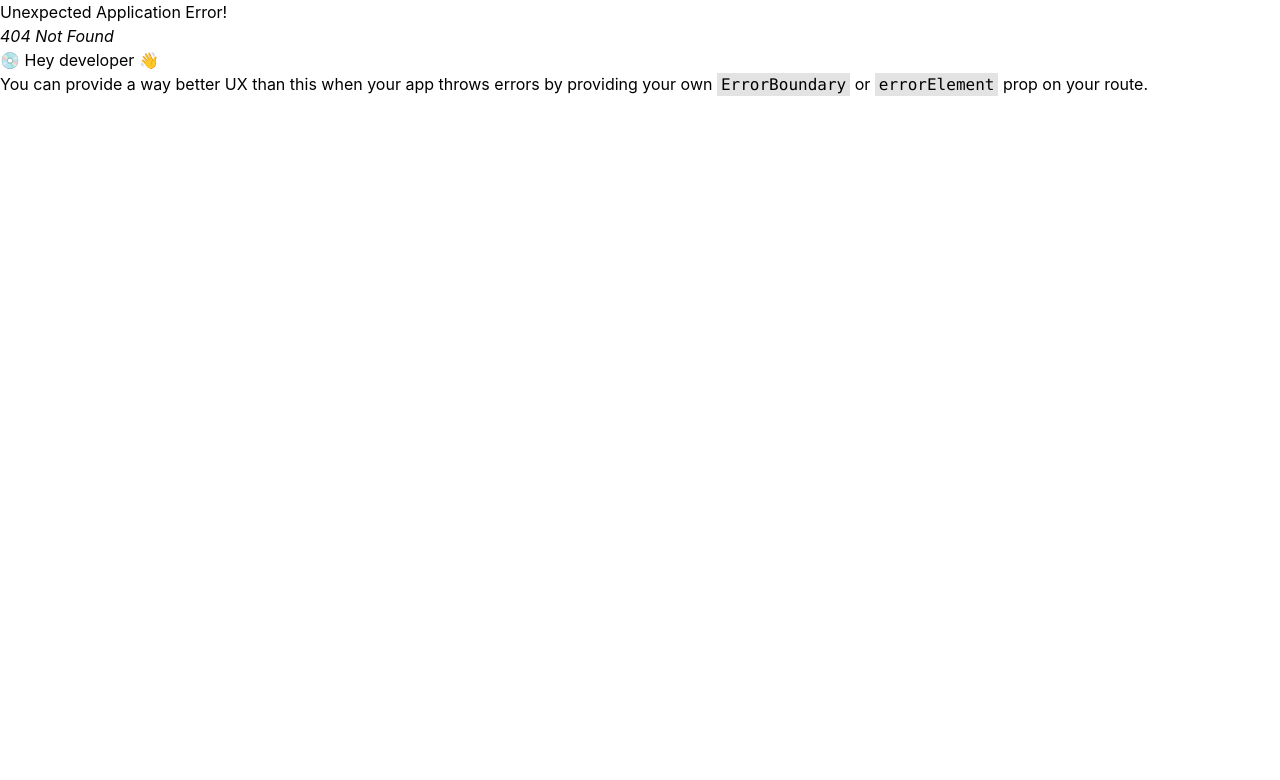
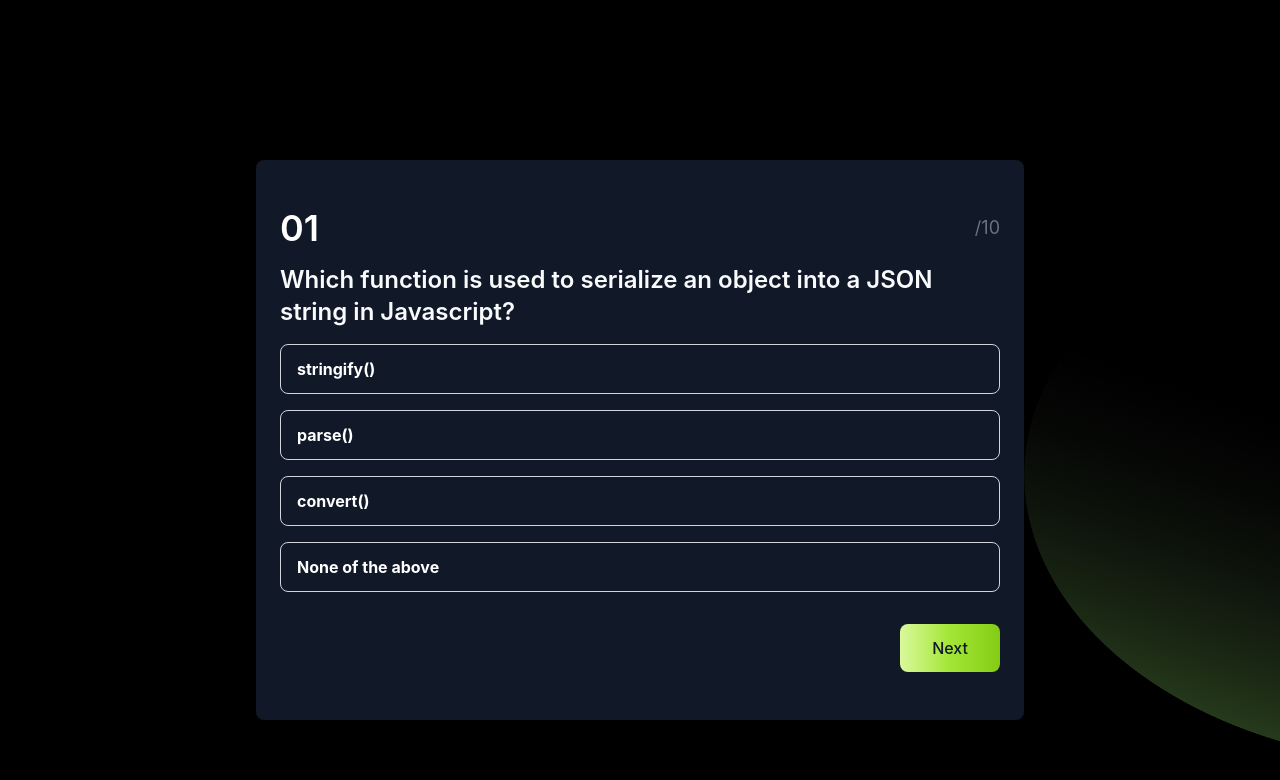
Before and after one commit to Sounab-2/GeniusGen, a React (Vite) app in the folder Frontend/: page /quiz in a window 1280 px wide. Before the commit this address had no page. Shown: the top 780 px of the page. Built offline with nearby package versions, Linux system fonts and the light colour scheme.

Commit message:
Quiz added

```diff
--- /dev/null
+++ b/Frontend/src/Pages/Quiz/Quiz.jsx
@@ -0,0 +1,107 @@
+import { useState } from 'react';
+import { quiz } from './QuizStore';
+
+const Quiz = () => {
+    const [activeQuestion, setActiveQuestion] = useState(0);
+    const [selectedAnswer, setSelectedAnswer] = useState('');
+    const [showResult, setShowResult] = useState(false);
+    const [selectedAnswerIndex, setSelectedAnswerIndex] = useState(null);
+    const [result, setResult] = useState({
+        score: 0,
+        correctAnswers: 0,
+        wrongAnswers: 0,
+    });
+    const [answered, setAnswered] = useState(false); // Track if an answer has been selected
+
+    const { questions } = quiz;
+    const { question, choices, correctAnswer } = questions[activeQuestion];
+
+    const onClickNext = () => {
+        if (activeQuestion !== questions.length - 1) {
+            setActiveQuestion((prev) => prev + 1);
+            setSelectedAnswer('');
+            setSelectedAnswerIndex(null);
+            setAnswered(false); // Reset answered state for the next question
+        } else {
+            setShowResult(true);
+        }
+    };
+
+    const onAnswerSelected = (answer, index) => {
+        if (!answered) { // Allow selection only if an answer hasn't been selected yet
+            setSelectedAnswerIndex(index);
+            setSelectedAnswer(answer);
+            const isCorrect = answer === correctAnswer;
+            setResult((prev) => ({
+                ...prev,
+                score: isCorrect ? prev.score + 1 : prev.score,
+                correctAnswers: isCorrect ? prev.correctAnswers + 1 : prev.correctAnswers,
+                wrongAnswers: isCorrect ? prev.wrongAnswers : prev.wrongAnswers + 1,
+            }));
+            setAnswered(true); // Set answered state to true once an answer is selected
+        }
+    };
+
+    const addLeadingZero = (number) => (number > 9 ? number : `0${number}`);
+
+    return (
+        <section className=' w-full min-h-screen bg-black flex justify-center items-center'>
+            <div>
+
+                {!showResult ? (
+                    <div className=" max-w-screen-md mx-auto bg-gray-900 rounded-lg mt-20 px-6 py-12">
+                        <img
+                            src='./src/assets/shape-4.png'
+                            alt="Background"
+                            className="absolute right-0 h-2/3 w-64  rotate-180"
+                        />
+                        <div className="flex items-center justify-between mb-4">
+                            <span className="text-white text-4xl font-semibold">
+                                {addLeadingZero(activeQuestion + 1)}
+                            </span>
+                            <span className="text-gray-500 text-lg">
+                                /{addLeadingZero(questions.length)}
+                            </span>
+                        </div>
+                        <h2 className="text-2xl text-slate-50 font-semibold mb-4">{question}</h2>
+                        <ul className="mb-8">
+                            {choices.map((choice, index) => (
+                                <li
+                                    key={choice}
+                                    onClick={() => onAnswerSelected(choice, index)}
+                                    className={`border border-gray-300 rounded-lg py-3 px-4 text-white font-bold cursor-pointer mb-4 ${answered && selectedAnswerIndex === index
+                                        ? choice === correctAnswer
+                                            ? ' border-green-600 bg-green-400'
+                                            : 'border-red-600 bg-red-400'
+                                        : ''
+                                        } ${answered && choice === correctAnswer && selectedAnswerIndex !== index
+                                            ? ' border-green-600 bg-green-400'
+                                            : ''
+                                        }`}
+                                >
+                                    {choice}
+                                </li>
+                            ))}
+                        </ul>
+                        <div className="flex justify-end">
+                            <button
+                                onClick={onClickNext}
+                                disabled={!answered} // Disable next button if no answer is selected
+                                className=" py-3 px-8 text-gray-900 bg-gradient-to-r from-lime-200 via-lime-400 to-lime-500 hover:bg-gradient-to-br focus:ring-4 focus:outline-none focus:ring-lime-300 dark:focus:ring-lime-800 font-medium rounded-lg   text-center "
+                            >
+                                {activeQuestion === questions.length - 1 ? 'Finish' : 'Next'}
+                            </button>
+                        </div>
+                    </div>
+                ) : (
+                    <div className="">
+                        <h3 className="text-2xl font-extrabold text-white  mb-4">Well done! You got {result.correctAnswers} out of {questions.length}  right. Keep up the good work!</h3>
+
+                    </div>
+                )}
+            </div>
+        </section>
+    );
+};
+
+export default Quiz;
--- /dev/null
+++ b/Frontend/src/Pages/Quiz/QuizStore.js
@@ -0,0 +1,69 @@
+export const quiz = {
+    topic: 'Javascript',
+    level: 'Beginner',
+    totalQuestions: 10,
+    perQuestionScore: 1,
+    questions: [
+      {
+        question: 'Which function is used to serialize an object into a JSON string in Javascript?',
+        choices: ['stringify()', 'parse()', 'convert()', 'None of the above'],
+        type: 'MCQs',
+        correctAnswer: 'stringify()',
+      },
+      {
+        question: 'Which of the following keywords is used to define a variable in Javascript?',
+        choices: ['var', 'let', 'var and let', 'None of the above'],
+        type: 'MCQs',
+        correctAnswer: 'var and let',
+      },
+      {
+        question:
+          'Which of the following methods can be used to display data in some form using Javascript?',
+        choices: ['document.write()', 'console.log()', 'window.alert', 'All of the above'],
+        type: 'MCQs',
+        correctAnswer: 'All of the above',
+      },
+      {
+        question: 'How can a datatype be declared to be a constant type?',
+        choices: ['const', 'var', 'let', 'constant'],
+        type: 'MCQs',
+        correctAnswer: 'const',
+      },
+      {
+        question: 'What is the purpose of the "use strict" directive in JavaScript?',
+        choices: ['To enforce stricter syntax rules', 'To enable strict mode for the entire script', 'To indicate that a function should be executed in strict mode', 'To prevent certain actions and catch common coding errors'],
+        type: 'MCQs',
+        correctAnswer: 'To enable strict mode for the entire script',
+      },
+      {
+        question: 'How can you check if a variable is an array in JavaScript?',
+        choices: ['Using the typeof operator', 'Using the isArray() method', 'Using the instanceof operator', 'Using the isArray() function'],
+        type: 'MCQs',
+        correctAnswer: 'Using the isArray() method',
+      },
+      {
+        question: 'What is the purpose of the "let" keyword in JavaScript?',
+        choices: ['To declare a block-scoped variable', 'To declare a constant variable', 'To declare a globally-scoped variable', 'To declare a function-scoped variable'],
+        type: 'MCQs',
+        correctAnswer: 'To declare a block-scoped variable',
+      },
+      {
+        question: 'What does the "typeof" operator return when used with a function?',
+        choices: ['"function"', '"object"', '"undefined"', '"string"'],
+        type: 'MCQs',
+        correctAnswer: '"function"',
+      },
+      {
+        question: 'Which method is used to remove the last element from an array in JavaScript?',
+        choices: ['pop()', 'shift()', 'remove()', 'slice()'],
+        type: 'MCQs',
+        correctAnswer: 'pop()',
+      },
+      {
+        question: 'What is the purpose of the "NaN" value in JavaScript?',
+        choices: ['To represent "Not a Number"', 'To indicate an error', 'To represent a null value', 'To represent an undefined value'],
+        type: 'MCQs',
+        correctAnswer: 'To represent "Not a Number"',
+      },
+    ],
+  }
--- a/Frontend/src/main.jsx
+++ b/Frontend/src/main.jsx
@@ -14,6 +14,7 @@ import Signup from './Components/SignUp/Signup.jsx'
 import Product from './Pages/Product/Product.jsx';
 import Explore from './Pages/Explore/Explore.jsx';
 import Error from './Pages/Error/Error.jsx';
+import Quiz from './Pages/Quiz/Quiz.jsx';
 
 const router = createBrowserRouter(
   createRoutesFromElements(
@@ -27,6 +28,7 @@ const router = createBrowserRouter(
       <Route path='/signin' element={<Signin />} />
       <Route path='/signup' element={<Signup />} />
       <Route path='/error' element={<Error />} />
+      <Route path='/quiz' element={<Quiz />} />
     </>
     // we have to add this fregments otherwise this will not work
   )
```
